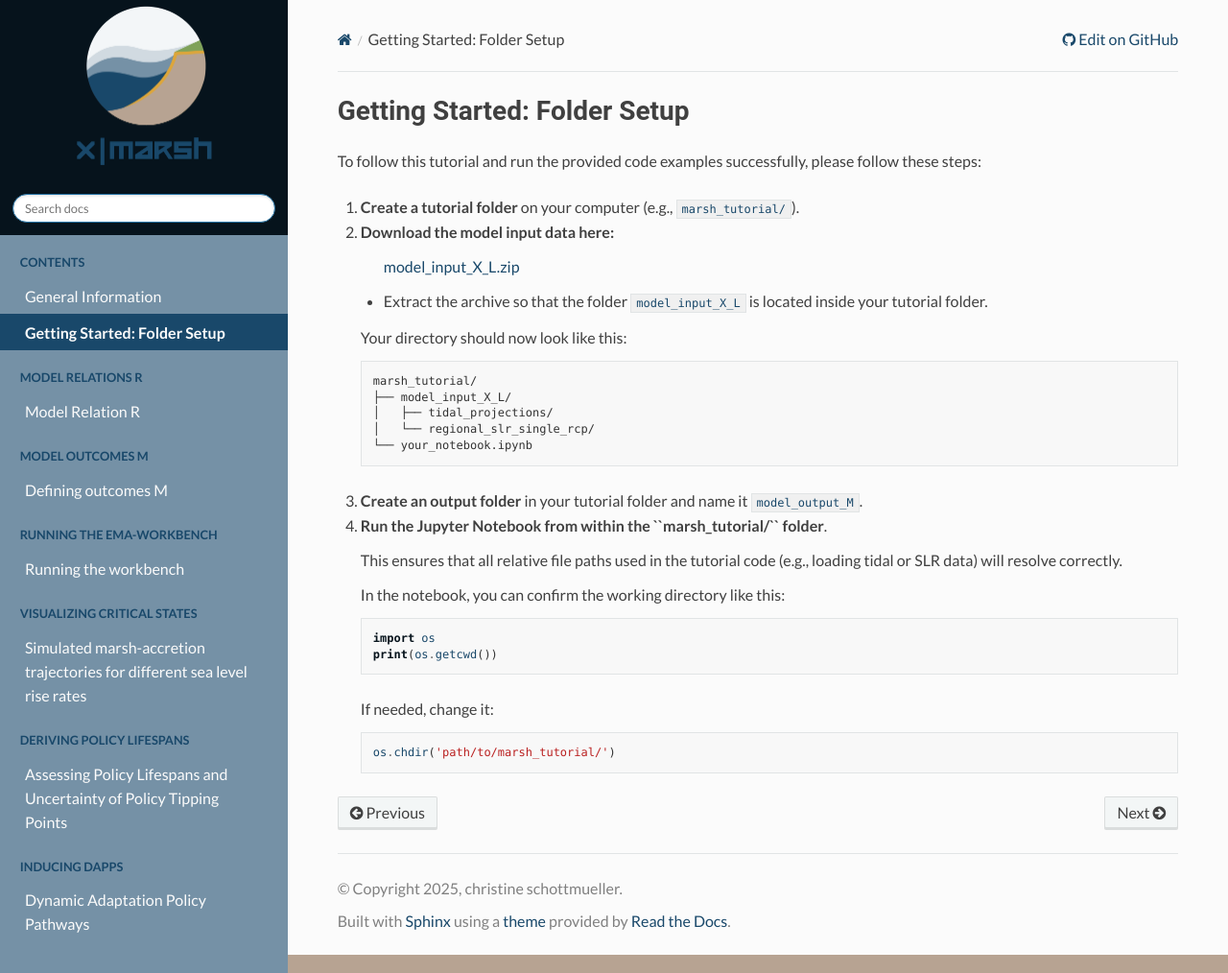
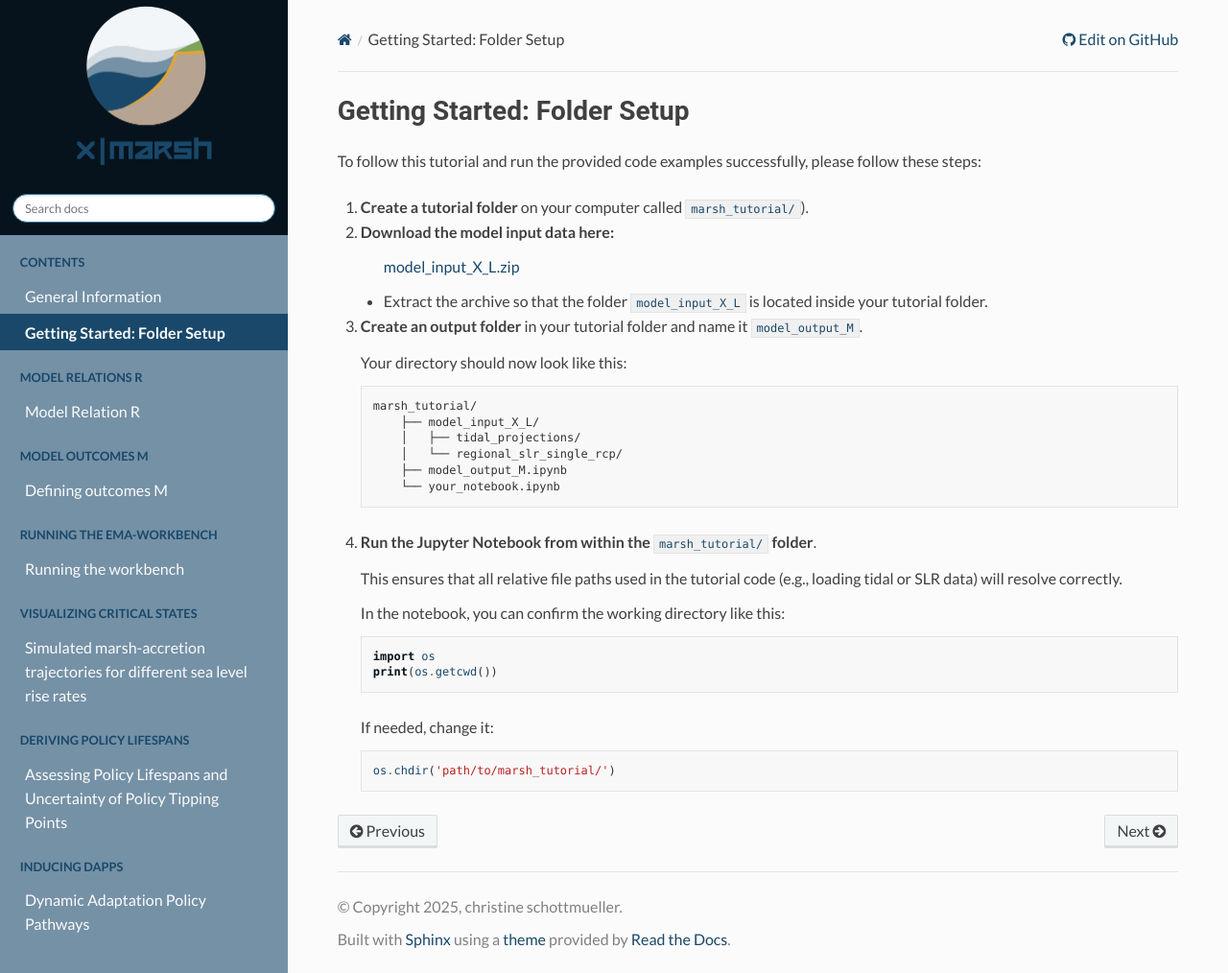
Before and after one commit to christineschottmueller/x-marsh, a Sphinx documentation site: the page built from docs/chapter_01/01_01_getting_started.rst, in a window 1280 px wide and 1014 px high. Shown: the whole window at 96% size. Built offline with Sphinx 7.4.7 and the Read the Docs theme 3.1.0, drawn with Linux system fonts in a browser that asks for light colours.

Commit message:
Update chapter files

```diff
--- a/docs/chapter_01/01_01_getting_started.rst
+++ b/docs/chapter_01/01_01_getting_started.rst
@@ -3,26 +3,28 @@ Getting Started: Folder Setup
 
 To follow this tutorial and run the provided code examples successfully, please follow these steps:
 
-1. **Create a tutorial folder** on your computer (e.g., ``marsh_tutorial/``).
+1. **Create a tutorial folder** on your computer called ``marsh_tutorial/``).
 2. **Download the model input data here**:
     `model_input_X_L.zip <https://github.com/christineschottmueller/x-marsh/releases/download/v1.0-data/model_input_X_L.zip>`_
    - Extract the archive so that the folder ``model_input_X_L`` is located inside your tutorial folder.
+3. **Create an output folder** in your tutorial folder and name it ``model_output_M``.
+
 
    Your directory should now look like this:
 
    .. code-block:: none
 
        marsh_tutorial/
-       ├── model_input_X_L/
-       │   ├── tidal_projections/
-       │   └── regional_slr_single_rcp/
-       └── your_notebook.ipynb
+	   ├── model_input_X_L/
+	   │   ├── tidal_projections/
+	   │   └── regional_slr_single_rcp/
+	   ├── model_output_M.ipynb
+	   └── your_notebook.ipynb
 
 
-3. **Create an output folder** in your tutorial folder and name it ``model_output_M``.
 
 
-4. **Run the Jupyter Notebook from within the ``marsh_tutorial/`` folder**.
+4. **Run the Jupyter Notebook from within the** ``marsh_tutorial/`` **folder**.
 
    This ensures that all relative file paths used in the tutorial code (e.g., loading tidal or SLR data) will resolve correctly.
 
```
